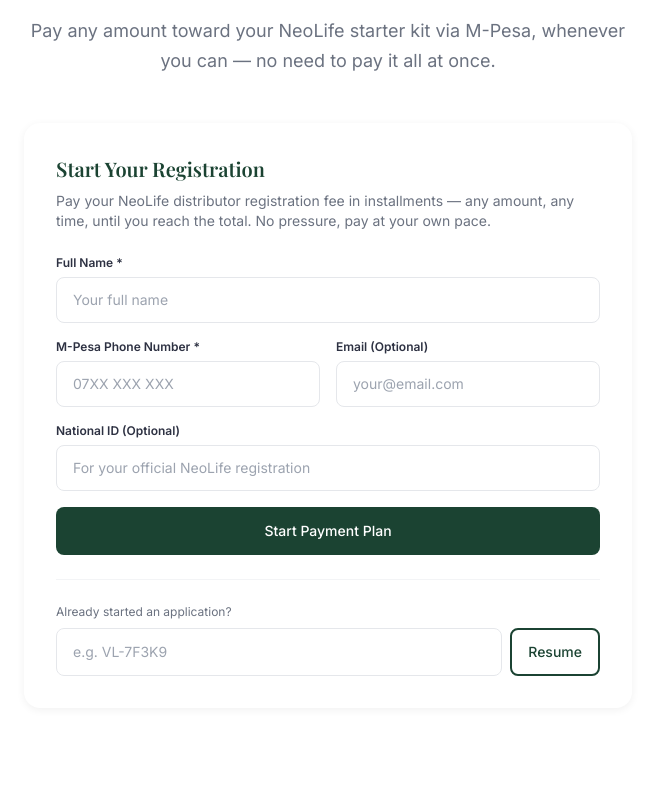
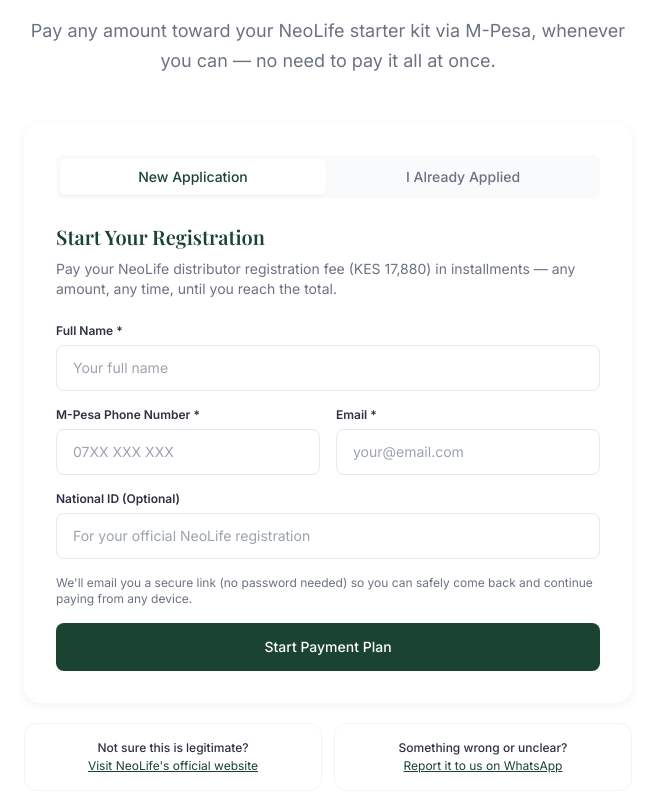
Before and after one commit to 01annanogero-coder/vitalink, a React (Vite) app: page /be-a-distributor in a window 1280 px wide. Shown: the part 2080-2880 px from the top of the page, without its empty margins (312-968 px from the left). Built offline with nearby package versions, Linux system fonts and the light colour scheme.

Commit message:
Distributor payments v2: flat KES 17,880 pricing (no markup), transparent M-Pesa fee shown per-payment, email magic-link auth for cross-device resume + reminders, NeoLife official link + WhatsApp report contact

```diff
--- a/package.json
+++ b/package.json
@@ -11,6 +11,7 @@
   },
   "dependencies": {
     "@emailjs/browser": "^4.3.2",
+    "@supabase/supabase-js": "^2.110.8",
     "react": "^18.2.0",
     "react-dom": "^18.2.0",
     "react-helmet-async": "^2.0.4",
--- a/src/components/DistributorPayment.jsx
+++ b/src/components/DistributorPayment.jsx
@@ -1,12 +1,16 @@
 import { useState, useEffect, useRef } from 'react'
-import { DISTRIBUTOR_FUNCTIONS_URL } from '../config'
+import { supabase } from '../lib/supabaseClient'
+import { DISTRIBUTOR_FUNCTIONS_URL, NEOLIFE_OFFICIAL_URL, WHATSAPP_NUMBER } from '../config'
 
-const STORAGE_KEY = 'vitalink_distributor_application'
+const PENDING_CLAIM_KEY = 'vitalink_distributor_pending_claim'
 
-async function callFn(name, body) {
+async function callFn(name, body, jwt) {
   const res = await fetch(`${DISTRIBUTOR_FUNCTIONS_URL}/${name}`, {
     method: 'POST',
-    headers: { 'Content-Type': 'application/json' },
+    headers: {
+      'Content-Type': 'application/json',
+      ...(jwt ? { Authorization: `Bearer ${jwt}` } : {}),
+    },
     body: JSON.stringify(body),
   })
   const data = await res.json().catch(() => ({}))
@@ -14,43 +18,62 @@
   return data
 }
 
+function calcFee(goalAmount, rate, cap) {
+  if (!goalAmount || goalAmount <= 0) return 0
+  return Math.min(Math.ceil(goalAmount * rate), cap)
+}
+
 export default function DistributorPayment() {
-  // stage: 'apply' | 'pay' | 'polling' | 'success'
+  // stage: 'apply' | 'check-email' | 'pay' | 'polling' | 'success'
   const [stage, setStage] = useState('apply')
+  const [mode, setMode] = useState('new') // 'new' | 'signin' (toggles the initial card)
   const [loading, setLoading] = useState(false)
   const [error, setError] = useState('')
-  const [application, setApplication] = useState(null) // { application_code, full_name, net_target_amount, total_required_goal, total_collected }
+  const [application, setApplication] = useState(null)
   const [applyForm, setApplyForm] = useState({ full_name: '', phone: '', email: '', national_id: '' })
+  const [signinEmail, setSigninEmail] = useState('')
   const [amount, setAmount] = useState('')
   const [checkoutRequestId, setCheckoutRequestId] = useState(null)
-  const [resumeCode, setResumeCode] = useState('')
   const pollRef = useRef(null)
 
-  // Resume a saved application on mount
+  // On mount: check if we returned from a magic-link click (Supabase auto-detects the session
+  // from the URL hash). If so, either claim a brand-new application or look up an existing one.
   useEffect(() => {
-    const saved = localStorage.getItem(STORAGE_KEY)
-    if (saved) {
-      const code = JSON.parse(saved).application_code
-      refreshStatus(code)
+    const init = async () => {
+      const { data: { session } } = await supabase.auth.getSession()
+      if (!session) return
+
+      const pendingCode = localStorage.getItem(PENDING_CLAIM_KEY)
+      setLoading(true)
+      try {
+        if (pendingCode) {
+          const data = await callFn('distributor-claim', { application_code: pendingCode }, session.access_token)
+          localStorage.removeItem(PENDING_CLAIM_KEY)
+          await refreshAfterAuth(session.access_token, data.application_code)
+        } else {
+          const data = await callFn('distributor-my-application', {}, session.access_token)
+          setApplication(data)
+          setStage(data.disbursed_status === 'IN_PROGRESS' ? 'pay' : 'success')
         }
+      } catch (err) {
+        setError(err.message)
+      } finally {
+        setLoading(false)
+      }
+    }
+    init()
     return () => clearInterval(pollRef.current)
     // eslint-disable-next-line react-hooks/exhaustive-deps
   }, [])
 
-  const refreshStatus = async (code) => {
-    try {
-      const data = await callFn('distributor-status', { application_code: code })
+  const refreshAfterAuth = async (jwt, code) => {
+    const data = await callFn('distributor-my-application', {}, jwt).catch(() => null)
+    if (data) {
       setApplication(data)
-      localStorage.setItem(STORAGE_KEY, JSON.stringify({ application_code: code }))
-      if (data.disbursed_status === 'AWAITING_ADMIN_PAYOUT' || data.disbursed_status === 'COMPLETED') {
-        setStage('success')
+      setStage(data.disbursed_status === 'IN_PROGRESS' ? 'pay' : 'success')
     } else {
+      setApplication({ application_code: code })
       setStage('pay')
-      }
-      return data
-    } catch {
-      // Saved code no longer valid — start fresh
-      localStorage.removeItem(STORAGE_KEY)
     }
   }
 
@@ -65,12 +88,23 @@
       setError('Please enter a valid Kenyan phone number (e.g. 07XX XXX XXX).')
       return
     }
+    if (!/^[^\s@]+@[^\s@]+\.[^\s@]+$/.test(applyForm.email.trim())) {
+      setError("Please enter a valid email — we'll send a secure link to save your progress.")
+      return
+    }
     setLoading(true)
     try {
       const data = await callFn('distributor-apply', applyForm)
       setApplication({ ...data, full_name: applyForm.full_name })
-      localStorage.setItem(STORAGE_KEY, JSON.stringify({ application_code: data.application_code }))
-      setStage('pay')
+      localStorage.setItem(PENDING_CLAIM_KEY, data.application_code)
+
+      const { error: otpErr } = await supabase.auth.signInWithOtp({
+        email: applyForm.email.trim().toLowerCase(),
+        options: { emailRedirectTo: window.location.href },
+      })
+      if (otpErr) throw new Error('Could not send the confirmation email. Please try again.')
+
+      setStage('check-email')
     } catch (err) {
       setError(err.message)
     } finally {
@@ -78,14 +112,27 @@
     }
   }
 
-  const handleResume = async (e) => {
+  const handleSignInRequest = async (e) => {
     e.preventDefault()
     setError('')
-    if (!resumeCode.trim()) return
+    if (!/^[^\s@]+@[^\s@]+\.[^\s@]+$/.test(signinEmail.trim())) {
+      setError('Please enter the email you used when you applied.')
+      return
+    }
     setLoading(true)
-    const data = await refreshStatus(resumeCode.trim().toUpperCase())
-    if (!data) setError('Application code not found. Please check and try again.')
+    try {
+      localStorage.removeItem(PENDING_CLAIM_KEY) // signing in, not claiming a new one
+      const { error: otpErr } = await supabase.auth.signInWithOtp({
+        email: signinEmail.trim().toLowerCase(),
+        options: { emailRedirectTo: window.location.href },
+      })
+      if (otpErr) throw new Error('Could not send the sign-in email. Please try again.')
+      setStage('check-email')
+    } catch (err) {
+      setError(err.message)
+    } finally {
       setLoading(false)
+    }
   }
 
   const handlePay = async (e) => {
@@ -100,7 +147,7 @@
     try {
       const data = await callFn('distributor-pay', {
         application_code: application.application_code,
-        amount: amt,
+        goal_amount: amt,
       })
       setCheckoutRequestId(data.checkout_request_id)
       setStage('polling')
@@ -134,7 +181,7 @@
       } catch {
         // ignore transient errors, keep polling
       }
-      if (attempts >= 30) { // ~90s timeout
+      if (attempts >= 30) {
         clearInterval(pollRef.current)
         setError('Still waiting on confirmation. If you completed the M-Pesa prompt, your balance will update shortly — refresh to check.')
         setStage('pay')
@@ -144,15 +191,32 @@
 
   const remaining = application ? Number(application.total_required_goal) - Number(application.total_collected) : 0
   const progressPct = application ? Math.min(100, (Number(application.total_collected) / Number(application.total_required_goal)) * 100) : 0
+  const feeRate = application?.mpesa_fee_rate ?? 0.005
+  const feeCap = application?.mpesa_fee_cap ?? 200
+  const minPayment = application?.min_payment_amount ?? 500
+  const enteredAmt = Math.floor(Number(amount)) || 0
+  const previewFee = calcFee(enteredAmt, feeRate, feeCap)
 
   return (
+    <div>
       <div className="bg-white rounded-2xl shadow-card overflow-hidden">
-      {/* ── Stage: Apply ────────────────────────────────────── */}
+        {/* ── Stage: Apply / Sign in ──────────────────────────── */}
         {stage === 'apply' && (
           <div className="p-8">
+            <div className="flex gap-1 mb-6 bg-gray-50 rounded-lg p-1">
+              <button onClick={() => setMode('new')} className={`flex-1 py-2 text-sm font-medium rounded-md transition-colors ${mode === 'new' ? 'bg-white shadow-sm text-forest-700' : 'text-muted'}`}>
+                New Application
+              </button>
+              <button onClick={() => setMode('signin')} className={`flex-1 py-2 text-sm font-medium rounded-md transition-colors ${mode === 'signin' ? 'bg-white shadow-sm text-forest-700' : 'text-muted'}`}>
+                I Already Applied
+              </button>
+            </div>
+
+            {mode === 'new' ? (
+              <>
                 <h3 className="text-xl font-serif font-semibold text-forest-700 mb-2">Start Your Registration</h3>
                 <p className="text-muted text-sm mb-6">
-            Pay your NeoLife distributor registration fee in installments — any amount, any time, until you reach the total. No pressure, pay at your own pace.
+                  Pay your NeoLife distributor registration fee (KES 17,880) in installments — any amount, any time, until you reach the total.
                 </p>
                 <form onSubmit={handleApply} className="space-y-4">
                   <div>
@@ -167,7 +231,7 @@
                         placeholder="07XX XXX XXX" className="input-field" />
                     </div>
                     <div>
-                <label htmlFor="ap-email" className="block text-xs font-semibold text-navy mb-1.5">Email (Optional)</label>
+                      <label htmlFor="ap-email" className="block text-xs font-semibold text-navy mb-1.5">Email *</label>
                       <input id="ap-email" type="email" value={applyForm.email} onChange={e => setApplyForm(f => ({ ...f, email: e.target.value }))}
                         placeholder="your@email.com" className="input-field" />
                     </div>
@@ -177,20 +241,42 @@
                     <input id="ap-id" value={applyForm.national_id} onChange={e => setApplyForm(f => ({ ...f, national_id: e.target.value }))}
                       placeholder="For your official NeoLife registration" className="input-field" />
                   </div>
+                  <p className="text-xs text-muted">
+                    We'll email you a secure link (no password needed) so you can safely come back and continue paying from any device.
+                  </p>
                   {error && <p className="text-red-600 text-sm bg-red-50 rounded-lg p-3">{error}</p>}
                   <button type="submit" disabled={loading} className="btn-primary w-full justify-center py-3.5 disabled:opacity-60 disabled:cursor-not-allowed">
                     {loading ? 'Setting up…' : 'Start Payment Plan'}
                   </button>
                 </form>
+              </>
+            ) : (
+              <>
+                <h3 className="text-xl font-serif font-semibold text-forest-700 mb-2">Continue Your Application</h3>
+                <p className="text-muted text-sm mb-6">Enter the email you used when you applied — we'll send you a secure sign-in link.</p>
+                <form onSubmit={handleSignInRequest} className="space-y-4">
+                  <input type="email" value={signinEmail} onChange={e => setSigninEmail(e.target.value)}
+                    placeholder="your@email.com" className="input-field" />
+                  {error && <p className="text-red-600 text-sm bg-red-50 rounded-lg p-3">{error}</p>}
+                  <button type="submit" disabled={loading} className="btn-primary w-full justify-center py-3.5 disabled:opacity-60 disabled:cursor-not-allowed">
+                    {loading ? 'Sending link…' : 'Send Me a Sign-In Link'}
+                  </button>
+                </form>
+              </>
+            )}
+          </div>
+        )}
 
-          <div className="mt-6 pt-6 border-t border-gray-100">
-            <p className="text-xs text-muted mb-2">Already started an application?</p>
-            <form onSubmit={handleResume} className="flex gap-2">
-              <input value={resumeCode} onChange={e => setResumeCode(e.target.value)} placeholder="e.g. VL-7F3K9"
-                className="input-field flex-1 text-sm" />
-              <button type="submit" disabled={loading} className="btn-outline px-4 text-sm whitespace-nowrap">Resume</button>
-            </form>
+        {/* ── Stage: Check Email ──────────────────────────────── */}
+        {stage === 'check-email' && (
+          <div className="p-10 text-center">
+            <div className="w-16 h-16 rounded-full bg-mint flex items-center justify-center mx-auto mb-5">
+              <MailIcon className="w-8 h-8 text-forest-700" />
             </div>
+            <h3 className="text-xl font-serif font-semibold text-forest-700 mb-2">Check Your Email</h3>
+            <p className="text-muted text-sm leading-relaxed">
+              We've sent you a secure link. Click it to confirm it's really you and continue to payment — no password needed.
+            </p>
           </div>
         )}
 
@@ -203,7 +289,6 @@
             </div>
             <p className="text-muted text-sm mb-6">Pay any amount toward your registration fee. Come back any time to continue.</p>
 
-          {/* Progress bar */}
             <div className="bg-cream rounded-xl p-5 mb-6">
               <div className="flex justify-between text-sm mb-2">
                 <span className="text-navy font-medium">KES {Number(application.total_collected).toLocaleString()}</span>
@@ -219,18 +304,36 @@
               <div>
                 <label htmlFor="pay-amount" className="block text-xs font-semibold text-navy mb-1.5">Amount to Pay Now (KES)</label>
                 <input id="pay-amount" type="number" min="1" value={amount} onChange={e => setAmount(e.target.value)}
-                placeholder={`e.g. 1000 (max ${remaining.toLocaleString()})`} className="input-field" />
+                  placeholder={`e.g. 1000 (min ${minPayment}, max ${remaining.toLocaleString()})`} className="input-field" />
               </div>
+
+              {enteredAmt > 0 && (
+                <div className="bg-gray-50 rounded-lg p-4 text-sm space-y-1.5">
+                  <div className="flex justify-between text-navy">
+                    <span>Toward your registration</span>
+                    <span>KES {enteredAmt.toLocaleString()}</span>
+                  </div>
+                  <div className="flex justify-between text-muted">
+                    <span>M-Pesa processing fee (Safaricom's own charge, not ours)</span>
+                    <span>KES {previewFee.toLocaleString()}</span>
+                  </div>
+                  <div className="flex justify-between font-semibold text-forest-700 border-t border-gray-200 pt-1.5 mt-1.5">
+                    <span>You'll be asked to confirm</span>
+                    <span>KES {(enteredAmt + previewFee).toLocaleString()}</span>
+                  </div>
+                </div>
+              )}
+
               {error && <p className="text-red-600 text-sm bg-red-50 rounded-lg p-3">{error}</p>}
               <button type="submit" disabled={loading} className="btn-whatsapp w-full justify-center py-3.5 disabled:opacity-60 disabled:cursor-not-allowed">
-              {loading ? 'Sending request…' : `Pay via M-Pesa`}
+                {loading ? 'Sending request…' : 'Pay via M-Pesa'}
               </button>
               <p className="text-xs text-muted text-center">You'll get an M-Pesa prompt on your phone to enter your PIN.</p>
             </form>
           </div>
         )}
 
-      {/* ── Stage: Polling (waiting for STK confirmation) ──── */}
+        {/* ── Stage: Polling ──────────────────────────────────── */}
         {stage === 'polling' && (
           <div className="p-10 text-center">
             <div className="w-14 h-14 mx-auto mb-5 rounded-full border-4 border-mint border-t-forest-700 animate-spin" />
@@ -239,7 +342,7 @@
           </div>
         )}
 
-      {/* ── Stage: Success (goal reached) ──────────────────── */}
+        {/* ── Stage: Success ──────────────────────────────────── */}
         {stage === 'success' && application && (
           <div className="p-10 text-center">
             <div className="w-16 h-16 rounded-full bg-mint flex items-center justify-center mx-auto mb-5">
@@ -256,9 +359,35 @@
           </div>
         )}
       </div>
+
+      {/* Trust + support footer — shown on every stage */}
+      <div className="mt-5 flex flex-col sm:flex-row gap-3 text-xs">
+        <a
+          href={NEOLIFE_OFFICIAL_URL}
+          target="_blank"
+          rel="noopener noreferrer"
+          className="flex-1 bg-white rounded-xl border border-gray-100 p-4 hover:border-forest-700 transition-colors text-center"
+        >
+          <p className="font-medium text-navy mb-0.5">Not sure this is legitimate?</p>
+          <p className="text-forest-700 underline">Visit NeoLife's official website</p>
+        </a>
+        <a
+          href={`https://wa.me/${WHATSAPP_NUMBER}?text=${encodeURIComponent('Hi, I have a question or issue about my distributor registration payment.')}`}
+          target="_blank"
+          rel="noopener noreferrer"
+          className="flex-1 bg-white rounded-xl border border-gray-100 p-4 hover:border-forest-700 transition-colors text-center"
+        >
+          <p className="font-medium text-navy mb-0.5">Something wrong or unclear?</p>
+          <p className="text-forest-700 underline">Report it to us on WhatsApp</p>
+        </a>
+      </div>
+    </div>
   )
 }
 
 function CheckIcon({ className }) {
   return <svg className={className} fill="none" stroke="currentColor" strokeWidth="2.5" viewBox="0 0 24 24"><path strokeLinecap="round" strokeLinejoin="round" d="M4.5 12.75l6 6 9-13.5" /></svg>
 }
+function MailIcon({ className }) {
+  return <svg className={className} fill="none" stroke="currentColor" strokeWidth="2" viewBox="0 0 24 24"><path strokeLinecap="round" strokeLinejoin="round" d="M21.75 6.75v10.5a2.25 2.25 0 01-2.25 2.25h-15a2.25 2.25 0 01-2.25-2.25V6.75m19.5 0A2.25 2.25 0 0019.5 4.5h-15a2.25 2.25 0 00-2.25 2.25m19.5 0v.243a2.25 2.25 0 01-1.07 1.916l-7.5 4.615a2.25 2.25 0 01-2.36 0L3.32 8.91a2.25 2.25 0 01-1.07-1.916V6.75" /></svg>
+}
--- a/src/config.js
+++ b/src/config.js
@@ -20,8 +20,11 @@
 export const SITE_NAME = "Vitalink";
 export const DISTRIBUTOR_EMAIL = "vitalink@example.com"; // update with real email
 
-// Distributor registration payment backend (Supabase Edge Functions)
+// Distributor registration payment backend (Supabase)
+export const SUPABASE_URL = "https://hpypxmmcfxyhfvadxyxl.supabase.co";
+export const SUPABASE_ANON_KEY = "sb_publishable_sIwGRS3kPnji8j66t2hXnQ_5Jd_rbjW";
 export const DISTRIBUTOR_FUNCTIONS_URL = "https://hpypxmmcfxyhfvadxyxl.supabase.co/functions/v1";
+export const NEOLIFE_OFFICIAL_URL = "https://www.neolife.com/en-ke/home/";
 
 // Social media links
 export const SOCIAL_LINKS = {
--- /dev/null
+++ b/src/lib/supabaseClient.js
@@ -0,0 +1,6 @@
+import { createClient } from '@supabase/supabase-js'
+import { SUPABASE_URL, SUPABASE_ANON_KEY } from '../config'
+
+// Used only for the distributor registration payment flow (email magic-link sign-in).
+// Nothing else on the site touches Supabase Auth — browsing and checkout stay account-free.
+export const supabase = createClient(SUPABASE_URL, SUPABASE_ANON_KEY)
```
Also changed, not shown: 1 other file (tests, documents, lock files or other folders). Lines whose indentation alone changed are shown as unchanged.
